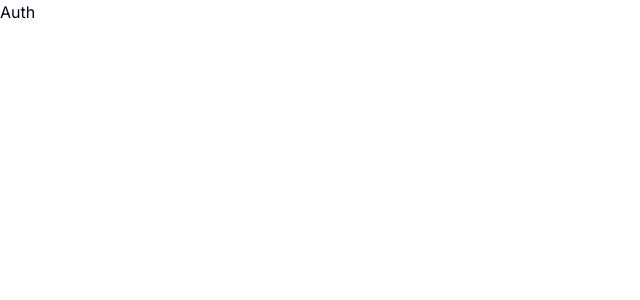
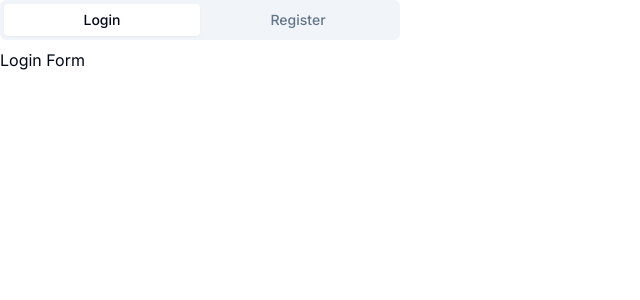
Before and after one commit to VaheStepanyan100/dashboard, a Next.js app: page /auth in a window 1280 px wide. Shown: the top 300 px of the page, without its empty margins (0-640 px from the left). Built offline with nearby package versions, Linux system fonts and the light colour scheme.

Commit message:
Add AuthTabs

```diff
--- a/app/(auth)/auth/page.tsx
+++ b/app/(auth)/auth/page.tsx
@@ -1,7 +1,9 @@
+import AuthTabs from '@/components/auth/AuthTabs';
+
 const AuthPage = () => {
-  return ( <div>
-    Auth
-  </div> );
+  return ( <>
+    <AuthTabs />
+  </> );
 }
 
 export default AuthPage;
--- /dev/null
+++ b/components/auth/AuthTabs.tsx
@@ -0,0 +1,17 @@
+import { Tabs, TabsContent, TabsList, TabsTrigger } from '@/components/ui/tabs';
+import LoginForm from './LoginForm';
+import RegisterForm from './RegisterForm';
+
+const AuthTabs = () => {
+  return ( <Tabs defaultValue="login" className="w-[400px]">
+    <TabsList className='grid w-full grid-cols-2'>
+      <TabsTrigger value="login">Login</TabsTrigger>
+      <TabsTrigger value="register">Register</TabsTrigger>
+    </TabsList>
+    <TabsContent value="login"><LoginForm /></TabsContent>
+    <TabsContent value="register"><RegisterForm /></TabsContent>
+  </Tabs>
+   );
+}
+
+export default AuthTabs;
--- /dev/null
+++ b/components/auth/LoginForm.tsx
@@ -0,0 +1,5 @@
+const LoginForm = () => {
+  return <div>Login Form</div>;
+};
+
+export default LoginForm;
--- /dev/null
+++ b/components/auth/RegisterForm.tsx
@@ -0,0 +1,5 @@
+const RegisterForm = () => {
+  return <div>Register Form</div>;
+};
+
+export default RegisterForm;
--- /dev/null
+++ b/components/ui/tabs.tsx
@@ -0,0 +1,55 @@
+"use client"
+
+import * as React from "react"
+import * as TabsPrimitive from "@radix-ui/react-tabs"
+
+import { cn } from "@/lib/utils"
+
+const Tabs = TabsPrimitive.Root
+
+const TabsList = React.forwardRef<
+  React.ElementRef<typeof TabsPrimitive.List>,
+  React.ComponentPropsWithoutRef<typeof TabsPrimitive.List>
+>(({ className, ...props }, ref) => (
+  <TabsPrimitive.List
+    ref={ref}
+    className={cn(
+      "inline-flex h-10 items-center justify-center rounded-md bg-muted p-1 text-muted-foreground",
+      className
+    )}
+    {...props}
+  />
+))
+TabsList.displayName = TabsPrimitive.List.displayName
+
+const TabsTrigger = React.forwardRef<
+  React.ElementRef<typeof TabsPrimitive.Trigger>,
+  React.ComponentPropsWithoutRef<typeof TabsPrimitive.Trigger>
+>(({ className, ...props }, ref) => (
+  <TabsPrimitive.Trigger
+    ref={ref}
+    className={cn(
+      "inline-flex items-center justify-center whitespace-nowrap rounded-sm px-3 py-1.5 text-sm font-medium ring-offset-background transition-all focus-visible:outline-none focus-visible:ring-2 focus-visible:ring-ring focus-visible:ring-offset-2 disabled:pointer-events-none disabled:opacity-50 data-[state=active]:bg-background data-[state=active]:text-foreground data-[state=active]:shadow-sm",
+      className
+    )}
+    {...props}
+  />
+))
+TabsTrigger.displayName = TabsPrimitive.Trigger.displayName
+
+const TabsContent = React.forwardRef<
+  React.ElementRef<typeof TabsPrimitive.Content>,
+  React.ComponentPropsWithoutRef<typeof TabsPrimitive.Content>
+>(({ className, ...props }, ref) => (
+  <TabsPrimitive.Content
+    ref={ref}
+    className={cn(
+      "mt-2 ring-offset-background focus-visible:outline-none focus-visible:ring-2 focus-visible:ring-ring focus-visible:ring-offset-2",
+      className
+    )}
+    {...props}
+  />
+))
+TabsContent.displayName = TabsPrimitive.Content.displayName
+
+export { Tabs, TabsList, TabsTrigger, TabsContent }
--- a/package.json
+++ b/package.json
@@ -15,6 +15,7 @@
     "@radix-ui/react-dropdown-menu": "^2.0.6",
     "@radix-ui/react-label": "^2.0.2",
     "@radix-ui/react-slot": "^1.0.2",
+    "@radix-ui/react-tabs": "^1.0.4",
     "@radix-ui/react-toast": "^1.1.5",
     "class-variance-authority": "^0.7.0",
     "clsx": "^2.1.1",
```
Also changed, not shown: 1 other file (tests, documents, lock files or other folders).
